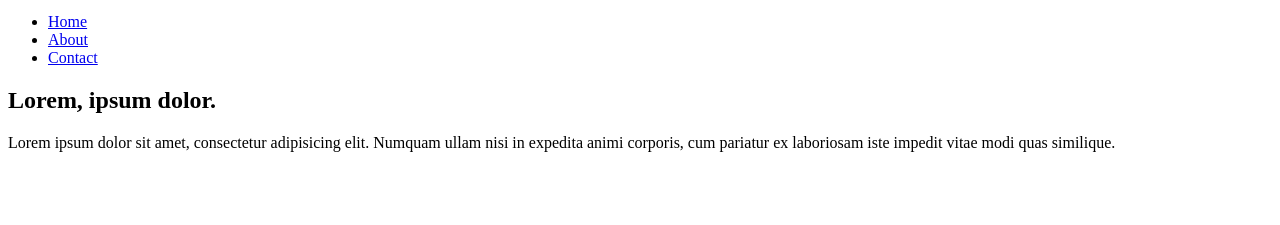
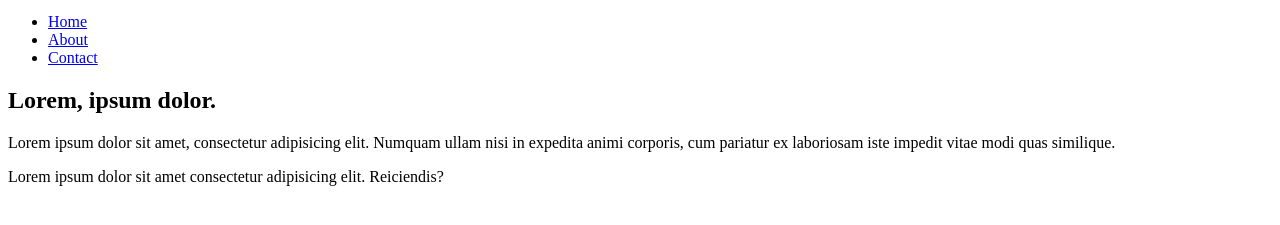
Before and after one commit to ilhomuz/testing, a plain HTML site: page index.html in a window 1280 px wide. Shown: the part 119-344 px from the top of the page. Drawn offline with Linux system fonts and the light colour scheme.

Commit message:
index da footer

```diff
--- a/index.html
+++ b/index.html
@@ -26,5 +26,8 @@
         <p>Lorem ipsum dolor sit amet, consectetur adipisicing elit. Numquam ullam nisi in expedita animi corporis, cum pariatur ex laboriosam iste impedit vitae modi quas similique.</p>
     </main>
 
+    <footer>
+        <p>Lorem ipsum dolor sit amet consectetur adipisicing elit. Reiciendis?</p>
+    </footer>
 </body>
 </html>
```
